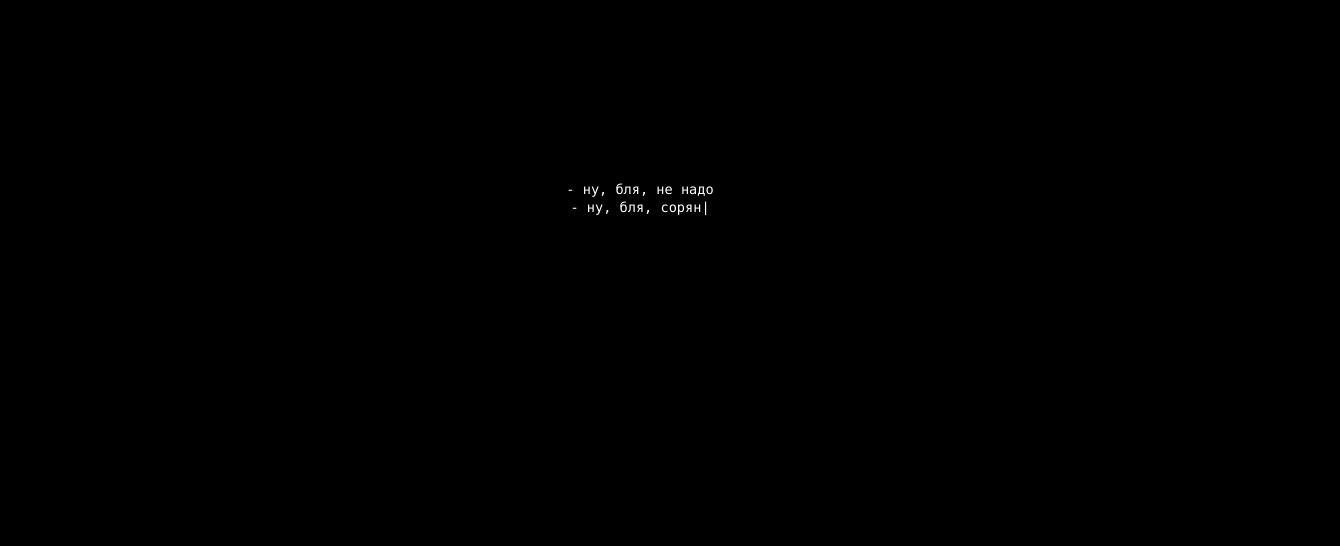
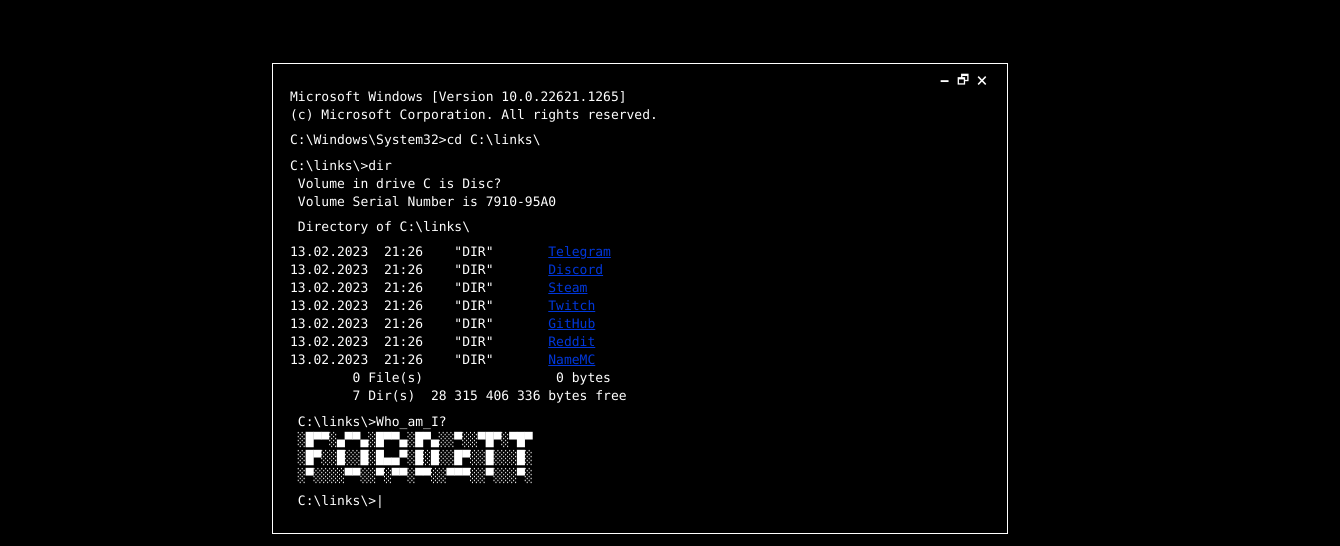
Before and after one commit to forditt/links, a plain HTML site: page index.html in a window 1280 px wide. Shown: the whole page, 1340 px wide, since content can reach past the window. Drawn offline with Linux system fonts and the light colour scheme.

Commit message:
Add files via upload

```diff
--- a/index.html
+++ b/index.html
@@ -2,9 +2,37 @@
 <meta name="viewport" content="width=device-width, initial-scale=1" />
 <link rel="stylesheet" href="style.css">
 <script type="text/javascript" src="script.js"></script>
-<title>what?</title>
 
-<div class="text">
-  <p>- ну, бля, не надо</p>
-  <p>- ну, бля, сорян<span id="cursor">|</span></p>
+<div class="text-box">
+<title>cmd.exe</title>
+<div class="buttons">
+  <p class="buttons-1">🗕 🗗 🗙</p>
 </div>
+  <p> Microsoft Windows [Version 10.0.22621.1265]</p>
+  <p>(c) Microsoft Corporation. All rights reserved.</p>
+  <h6></h6>
+  <p>C:\Windows\System32>cd C:\links\</p>
+  <h6></h6>
+  <p>C:\links\>dir</p>
+  <p>&nbspVolume in drive C is Disc?</p>
+  <p>&nbspVolume Serial Number is 7910-95A0</p>
+  <h6></h6>
+  <p>&nbspDirectory of C:\links\</p>
+  <h6></h6>
+  <p>13.02.2023 &nbsp21:26 &nbsp&nbsp "DIR" &nbsp&nbsp&nbsp&nbsp&nbsp <a href="https://t.me/forditt" target="_blank">Telegram</a></p>
+  <p>13.02.2023 &nbsp21:26 &nbsp&nbsp "DIR" &nbsp&nbsp&nbsp&nbsp&nbsp <a href="https://discord.com/users/454702483122552832/" target="_blank">Discord</a></p>
+  <p>13.02.2023 &nbsp21:26 &nbsp&nbsp "DIR" &nbsp&nbsp&nbsp&nbsp&nbsp <a href="https://steamcommunity.com/id/forditt/" target="_blank">Steam</a></p>
+  <p>13.02.2023 &nbsp21:26 &nbsp&nbsp "DIR" &nbsp&nbsp&nbsp&nbsp&nbsp <a href="https://www.twitch.tv/forditt/" target="_blank">Twitch</a></p>
+  <p>13.02.2023 &nbsp21:26 &nbsp&nbsp "DIR" &nbsp&nbsp&nbsp&nbsp&nbsp <a href="https://github.com/forditt" target="_blank">GitHub</a></p>
+  <p>13.02.2023 &nbsp21:26 &nbsp&nbsp "DIR" &nbsp&nbsp&nbsp&nbsp&nbsp <a href="https://www.reddit.com/user/forditt_" target="_blank">Reddit</a></p>
+  <p>13.02.2023 &nbsp21:26 &nbsp&nbsp "DIR" &nbsp&nbsp&nbsp&nbsp&nbsp <a href="https://uk.namemc.com/profile/forditt" target="_blank">NameMC</a></p>
+  <p>&nbsp&nbsp&nbsp&nbsp&nbsp&nbsp&nbsp 0 File(s) &nbsp&nbsp&nbsp&nbsp&nbsp&nbsp&nbsp&nbsp&nbsp&nbsp&nbsp&nbsp&nbsp&nbsp&nbsp 0 bytes</p>
+  <p>&nbsp&nbsp&nbsp&nbsp&nbsp&nbsp&nbsp 7 Dir(s) &nbsp28 315 406 336 bytes free</p>
+  <h6></h6>
+  <p>&nbspC:\links\>Who_am_I?</p>
+  <p>&nbsp░█▀▀░▄▀▀▄░█▀▀▄░█▀▄░░▀░░▀█▀░▀█▀</p>
+  <p>&nbsp░█▀░░█░░█░█▄▄▀░█░█░░█▀░░█░░░█░</p>
+  <p>&nbsp░▀░░░░▀▀░░▀░▀▀░▀▀░░▀▀▀░░▀░░░▀░</p>
+  <h6></h6>
+  <p>&nbspC:\links\><span id="cursor">|</span></p>
+</div>
--- a/style.css
+++ b/style.css
@@ -4,17 +4,44 @@
   overflow-y:hidden;
 }
 
-.text{
-  text-align: center;
+.text-box{
+  border: 1px solid  rgb(255, 255, 255);
+  padding: 17px;
   margin: auto;
-  padding: 10px;
-  padding-top: 165px;
+  margin-top: 5%;
 
   font-family: consolas;
-  font-size: 85%;
+  font-size: small;
   color:rgb(255, 255, 255);
   line-height:5px;
 
   min-width: 400px;
   max-width: 700px;
 }
+
+.buttons-1{
+  position: absolute;
+  margin-left: 650px;
+  margin-top: -4px;
+  min-width: 400px;
+  max-width: 700px;
+}
+
+a:link, a:visited{
+  color: rgb(0, 55, 218);
+}
+
+cursor{
+  font-size: 14px;
+}
+
+@media screen and (max-width: 750px){
+  .buttons-1 {
+      display:none;
+  }
+  .text-box {
+    border: 0px;
+    padding: 0px;
+    margin-top: auto;
+}
+}
```
